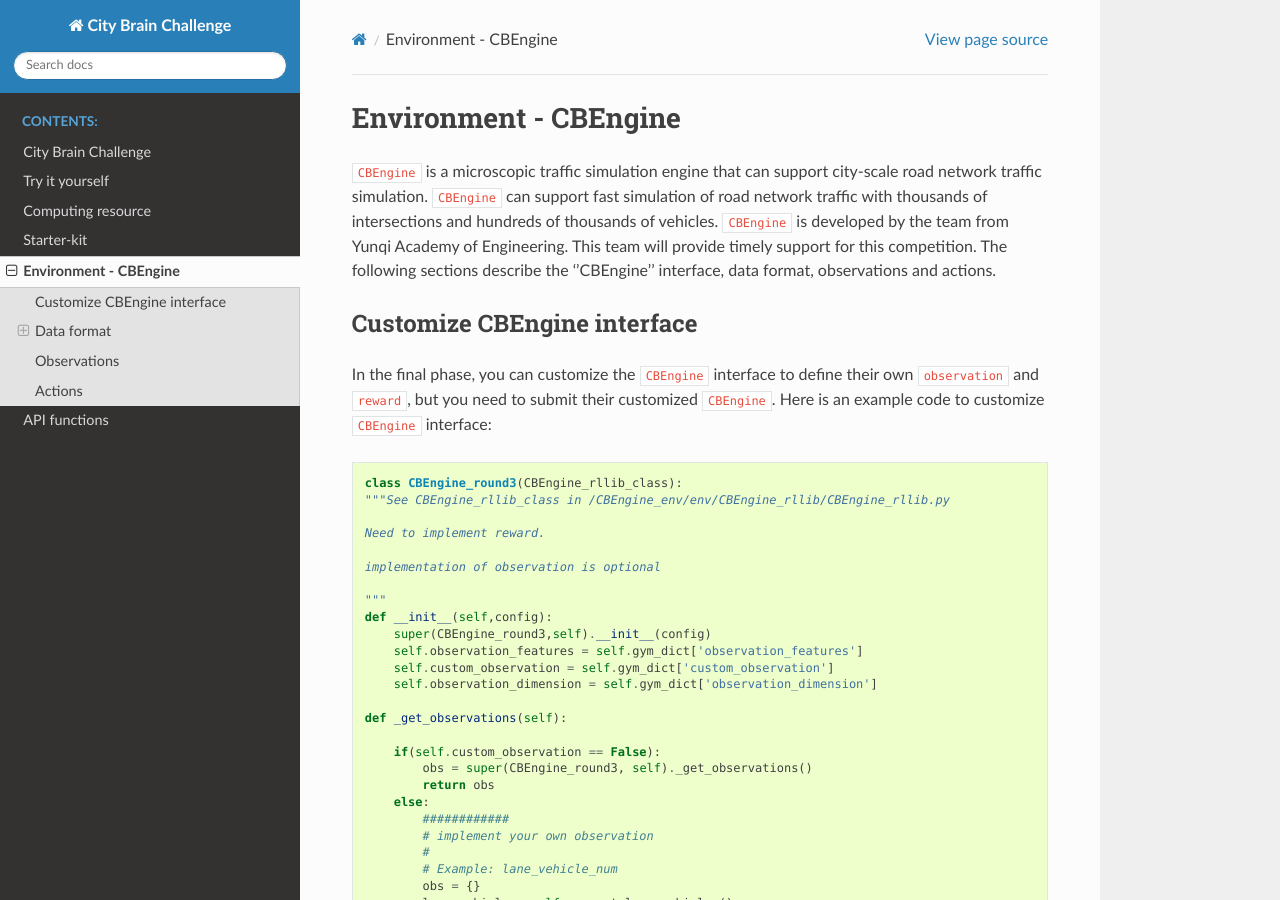
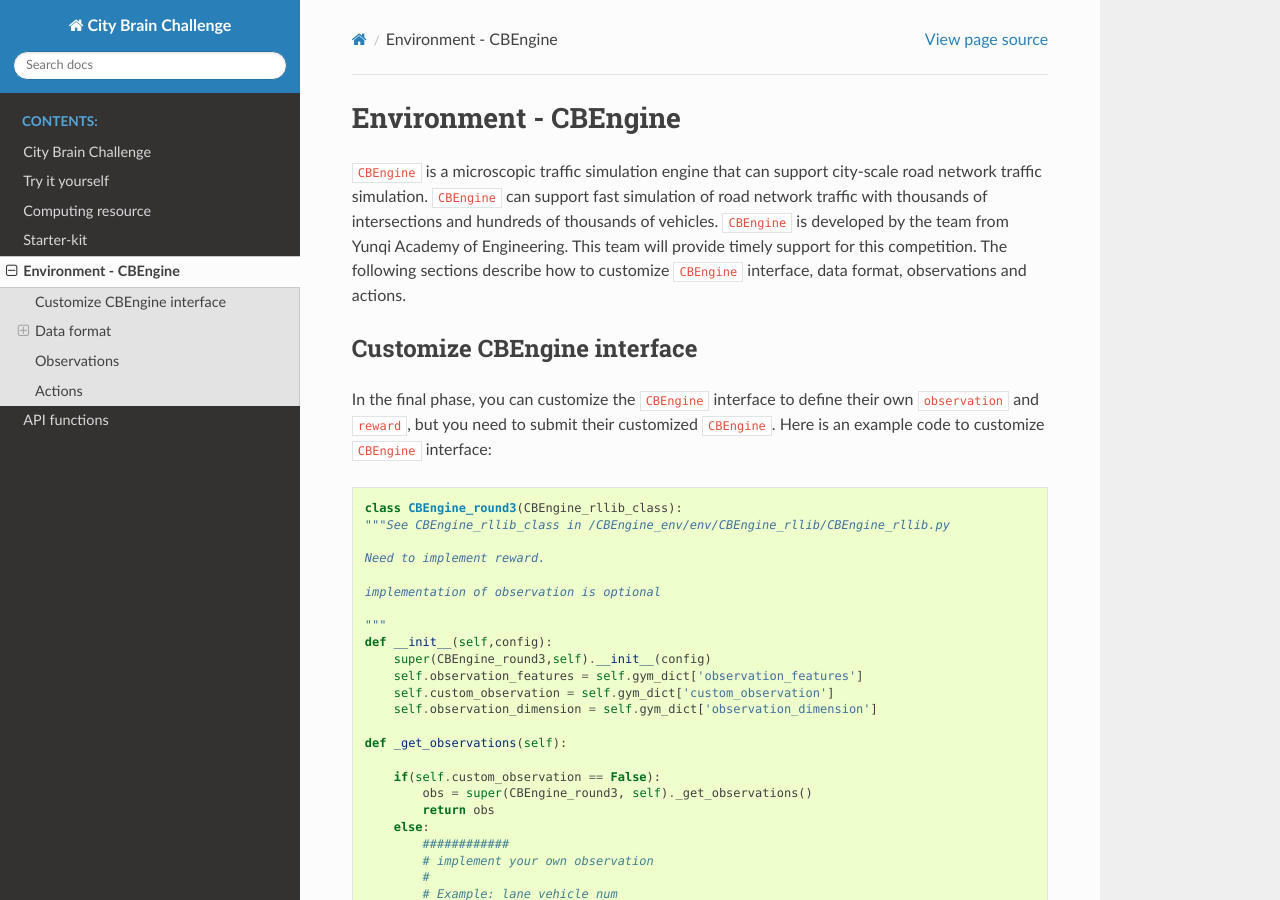
Before and after one commit to CityBrainChallenge/KDDCup2021-CityBrainChallenge, a Sphinx documentation site: the page built from docs/cbengine.rst, in a window 1280 px wide and 900 px high. Built offline with Sphinx 7.4.7 and the Read the Docs theme 2.0.0, drawn with Linux system fonts in a browser that asks for light colours.

Commit message:
Update cbengine.rst

```diff
--- a/docs/cbengine.rst
+++ b/docs/cbengine.rst
@@ -3,7 +3,7 @@
 Environment - CBEngine
 ============================
 
-``CBEngine`` is a microscopic traffic simulation engine that can support city-scale road network traffic simulation. ``CBEngine`` can support fast simulation of road network traffic with thousands of intersections and hundreds of thousands of vehicles. ``CBEngine`` is developed by the team from Yunqi Academy of Engineering. This team will provide timely support for this competition. The following sections describe the ''CBEngine'' interface, data format, observations and actions.
+``CBEngine`` is a microscopic traffic simulation engine that can support city-scale road network traffic simulation. ``CBEngine`` can support fast simulation of road network traffic with thousands of intersections and hundreds of thousands of vehicles. ``CBEngine`` is developed by the team from Yunqi Academy of Engineering. This team will provide timely support for this competition. The following sections describe how to customize ``CBEngine`` interface, data format, observations and actions.
 
 Customize CBEngine interface
 **********************
```
